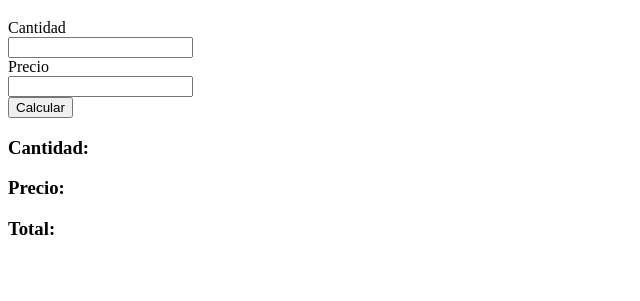
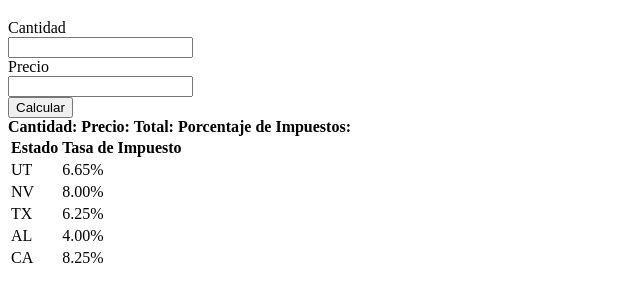
Before and after one commit to WilderZambrana/Totalizador, a website built with Parcel: page index.html in a window 1280 px wide. Shown: the part 61-362 px from the top of the page, without its empty margins (0-640 px from the left). Built offline with nearby package versions, Linux system fonts and the light colour scheme.

Commit message:
Mostrar tabla de porcentajes de impuestos

```diff
--- a/index.html
+++ b/index.html
@@ -1,22 +1,53 @@
 <!DOCTYPE html>
 <html lang="en">
+
 <head>
 </head>
+
 <body>
     <h1>Totalizador</h1>
     <form id="totalizador-form">
-        <label for="cantidad-input">Cantidad</label><br/>
-        <input type="number" id="cantidad-input"/><br/>
-        <label for="precio-input">Precio</label><br/>
-        <input type="number" id="precio-input"/><br/>
+        <label for="cantidad-input">Cantidad</label><br />
+        <input type="number" id="cantidad-input" /><br />
+        <label for="precio-input">Precio</label><br />
+        <input type="number" id="precio-input" /><br />
 
-        <input type="submit" value="Calcular"/>
+        <input type="submit" value="Calcular" />
     </form>
-    <h3>Cantidad: <p id="cantidad"></p></h3>
-    <h3>Precio: <p id="precio"></p></h3>
-    <h3>Total: <p id="total"></p></h3>
+    <label><strong>Cantidad: </strong><label id="cantidad"></label></label>
+    <label><strong>Precio: </strong><label id="precio"></label></label>
+    <label><strong>Total: </strong><label id="total"></label></label>
+
+    <label><strong>Porcentaje de Impuestos: </strong></label><br>
+    <table>
+        <tr>
+            <th>Estado</th>
+            <th>Tasa de Impuesto</th>
+        </tr>
+        <tr>
+            <td>UT</td>
+            <td>6.65%</td>
+        </tr>
+        <tr>
+            <td>NV</td>
+            <td>8.00%</td>
+        </tr>
+        <tr>
+            <td>TX</td>
+            <td>6.25%</td>
+        </tr>
+        <tr>
+            <td>AL</td>
+            <td>4.00%</td>
+        </tr>
+        <tr>
+            <td>CA</td>
+            <td>8.25%</td>
+        </tr>
+    </table>
 
 
     <script src="./src/index.js"></script>
 </body>
+
 </html>
```
